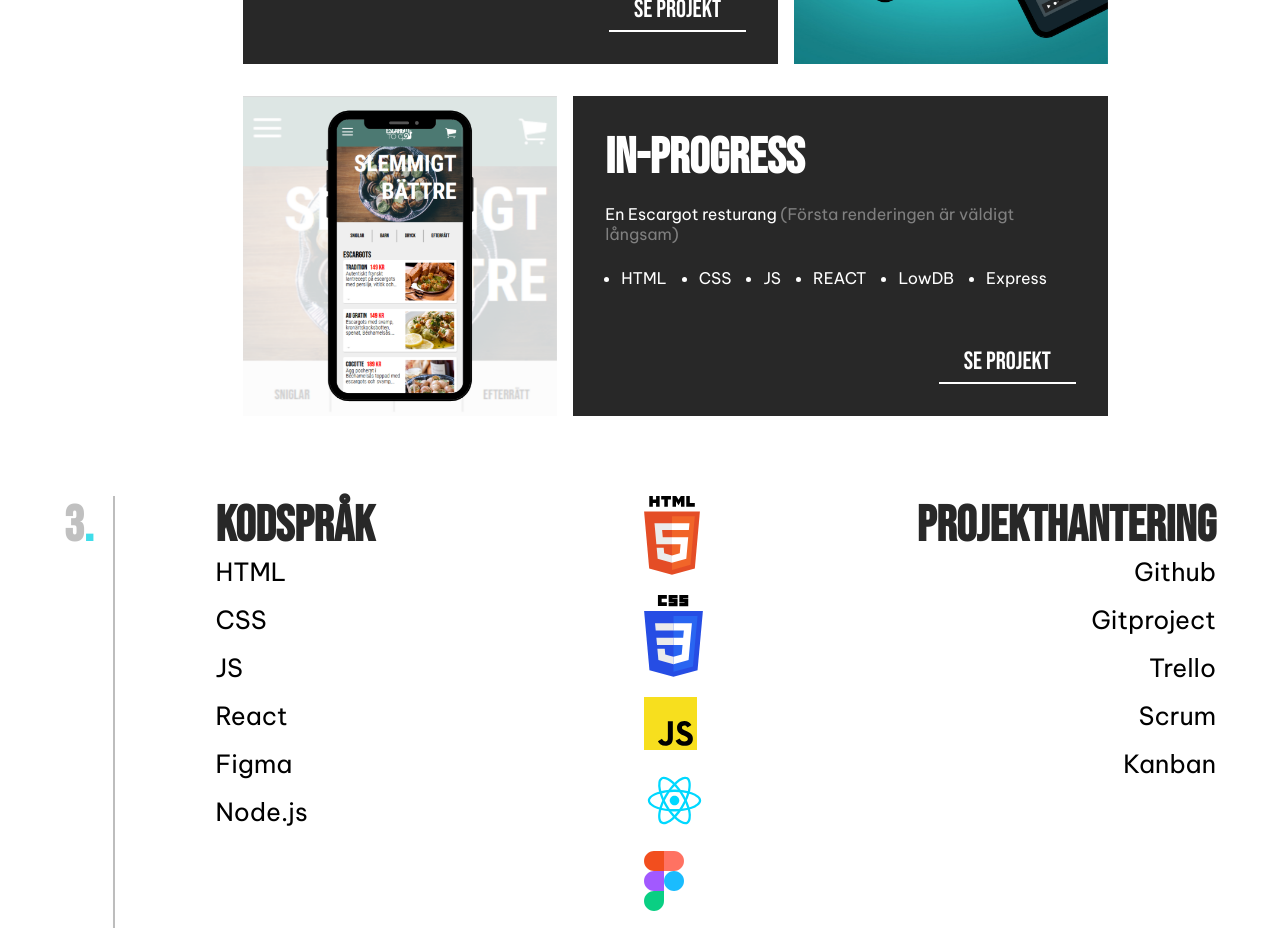
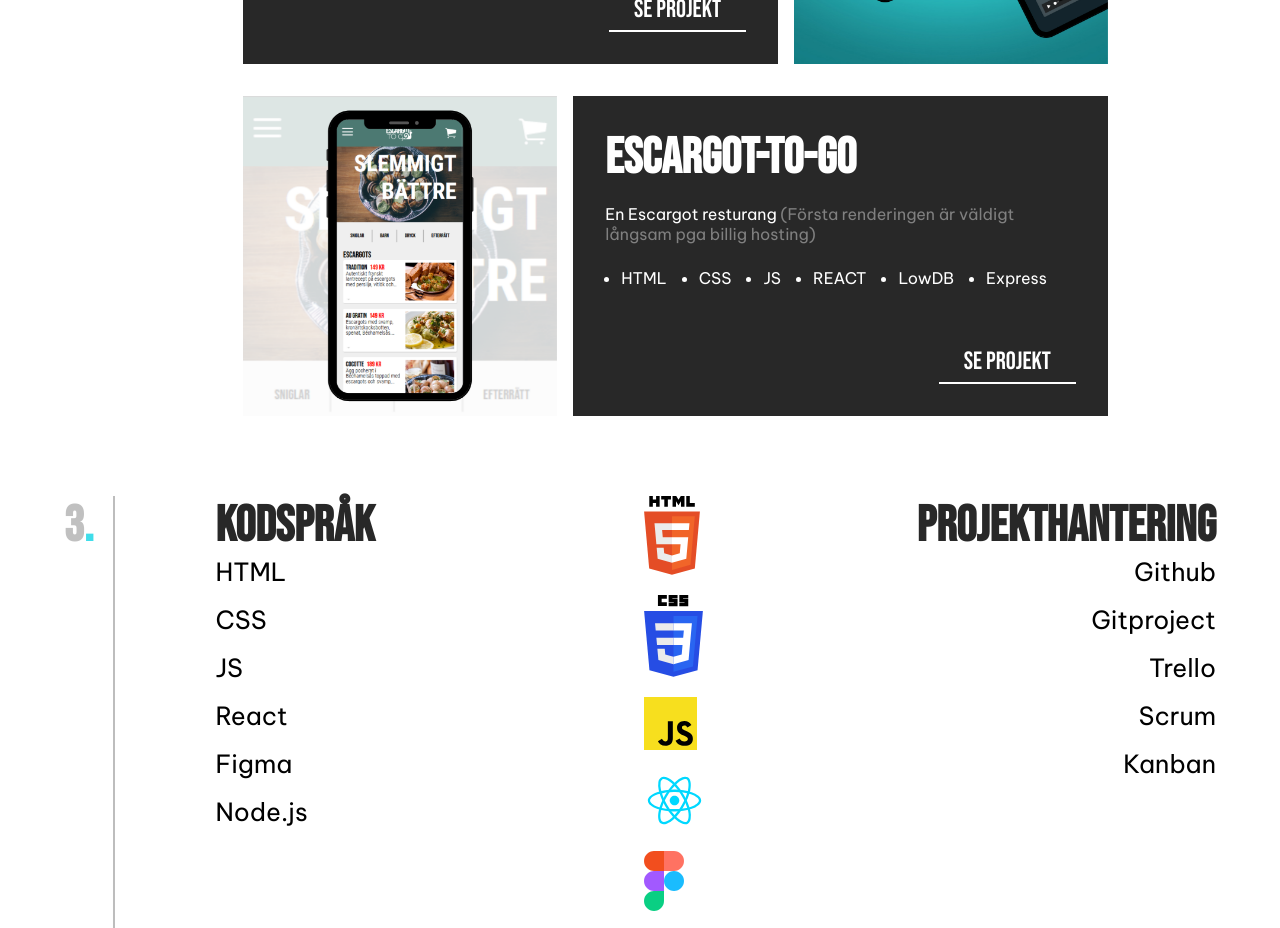
Before and after one commit to Eklinden/Portfolio, a React (Vite) app: page / in a window 1280 px wide. Shown: the part 1500-2428 px from the top of the page. Built offline with nearby package versions, Linux system fonts and the light colour scheme.

Commit message:
change text on project

```diff
--- a/src/component/projects/Projects.tsx
+++ b/src/component/projects/Projects.tsx
@@ -98,8 +98,8 @@ const Projects = () => {
             duration={1500}
           >
             <section>
-              <h2>In-progress</h2>
-              <p>En Escargot resturang <span>(Första renderingen är väldigt långsam)</span></p>
+              <h2>Escargot-To-Go</h2>
+              <p>En Escargot resturang <span>(Första renderingen är väldigt långsam pga billig hosting)</span></p>
               <ul>
                 <li>HTML</li>
                 <li>CSS</li>
```
